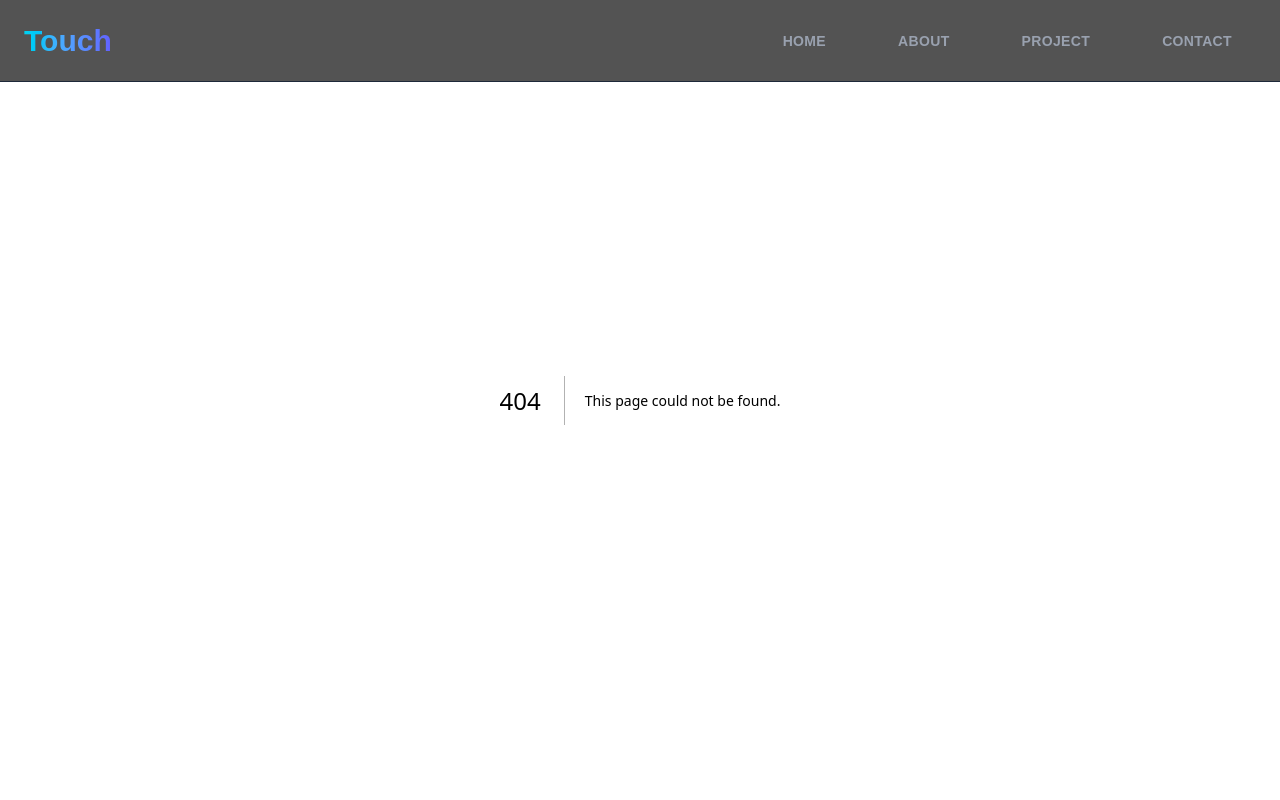
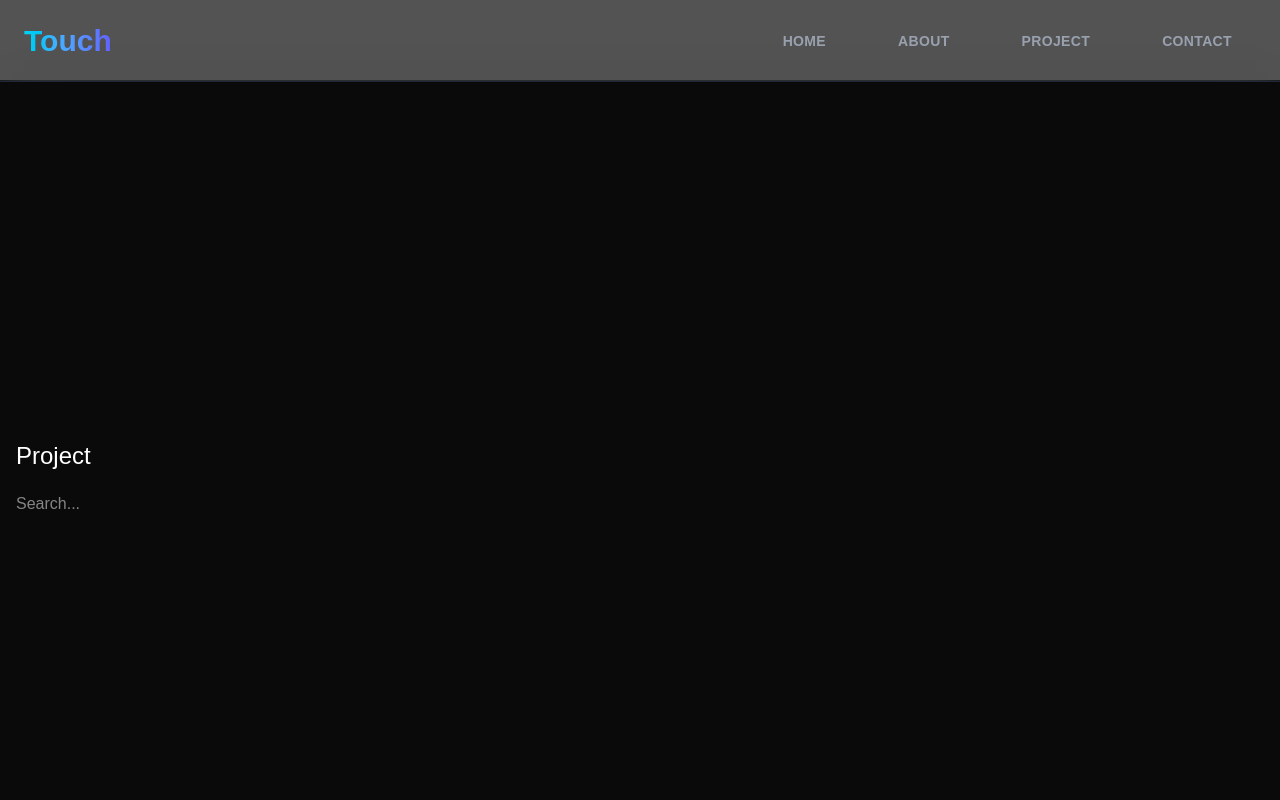
Before and after one commit to crimsonf09/MySite-Frontend, a Next.js app: page /project in a window 1280 px wide. Before the commit this address had no page. Shown: the top 800 px of the page. Built offline with nearby package versions, Linux system fonts and the light colour scheme.

Commit message:
feat:searchbox

```diff
--- /dev/null
+++ b/src/app/project/page.tsx
@@ -0,0 +1,17 @@
+"use client";
+
+import SearchBar from "@/components/SearchBar";
+import { useState } from "react";
+
+
+export default function Project(){
+    const [search,setSearch] = useState('')
+    return (
+        <main className="min-h-screen bg-[#0a0a0a] text-white flex flex-col justify-center px-4 py-16 mt-20 gap-4">
+            <div className='text-2xl'>Project</div>
+            <SearchBar value={search} onChange={setSearch}/>
+
+
+        </main>
+    )
+}
--- /dev/null
+++ b/src/components/SearchBar.tsx
@@ -0,0 +1,20 @@
+import React from 'react';
+
+interface Props{
+    value: string;
+    onChange: (val:string) => void;
+}
+
+const SearchBar: React.FC<Props> = ({value, onChange}) =>{
+    return (
+        <input
+            type="text"
+            placeholder="Search..."
+            value={value}
+            onChange={(e)=>onChange(e.target.value)}
+            className="w-full h-8"
+        >
+        </input>
+    )
+}
+export default SearchBar
```
